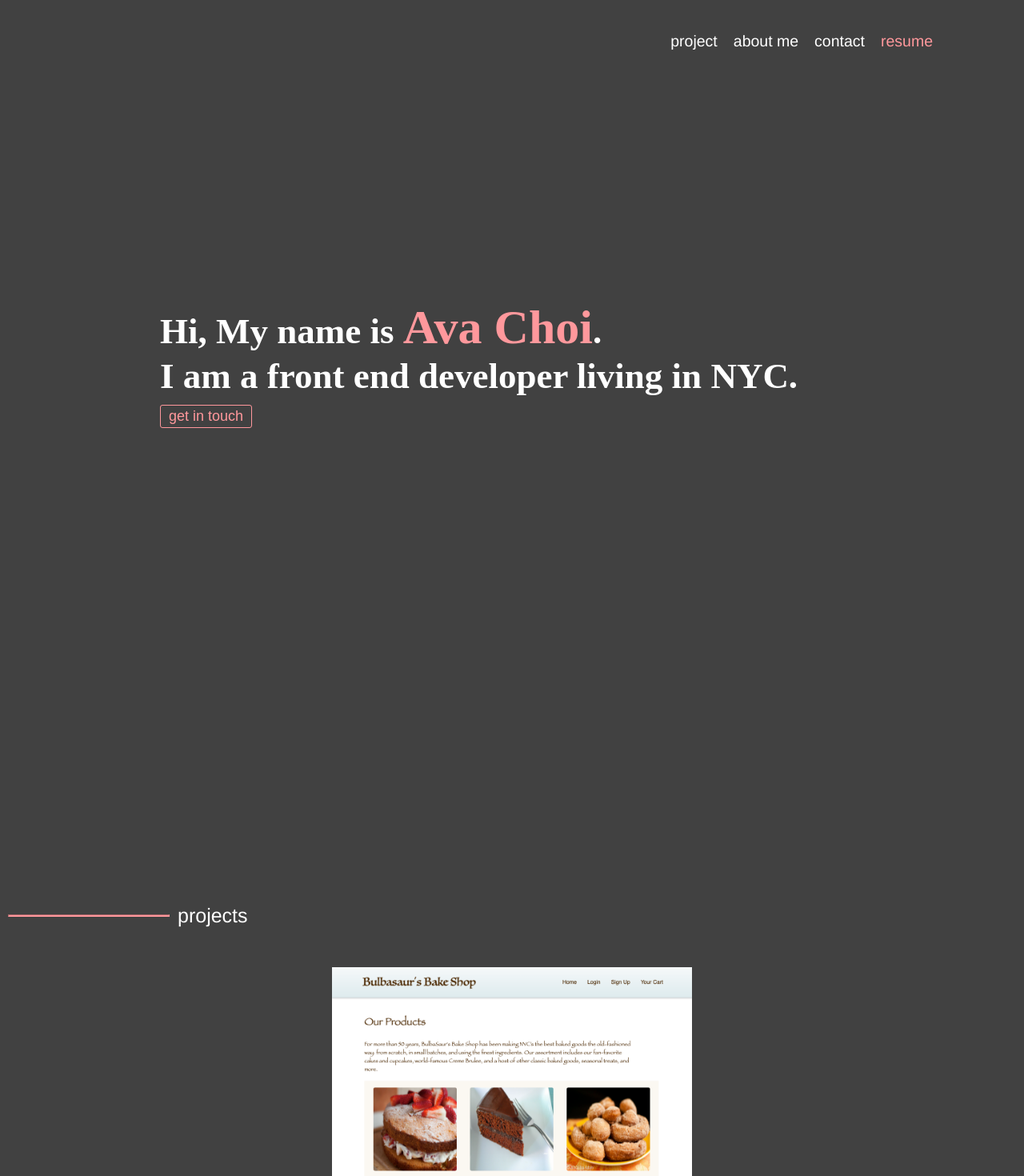
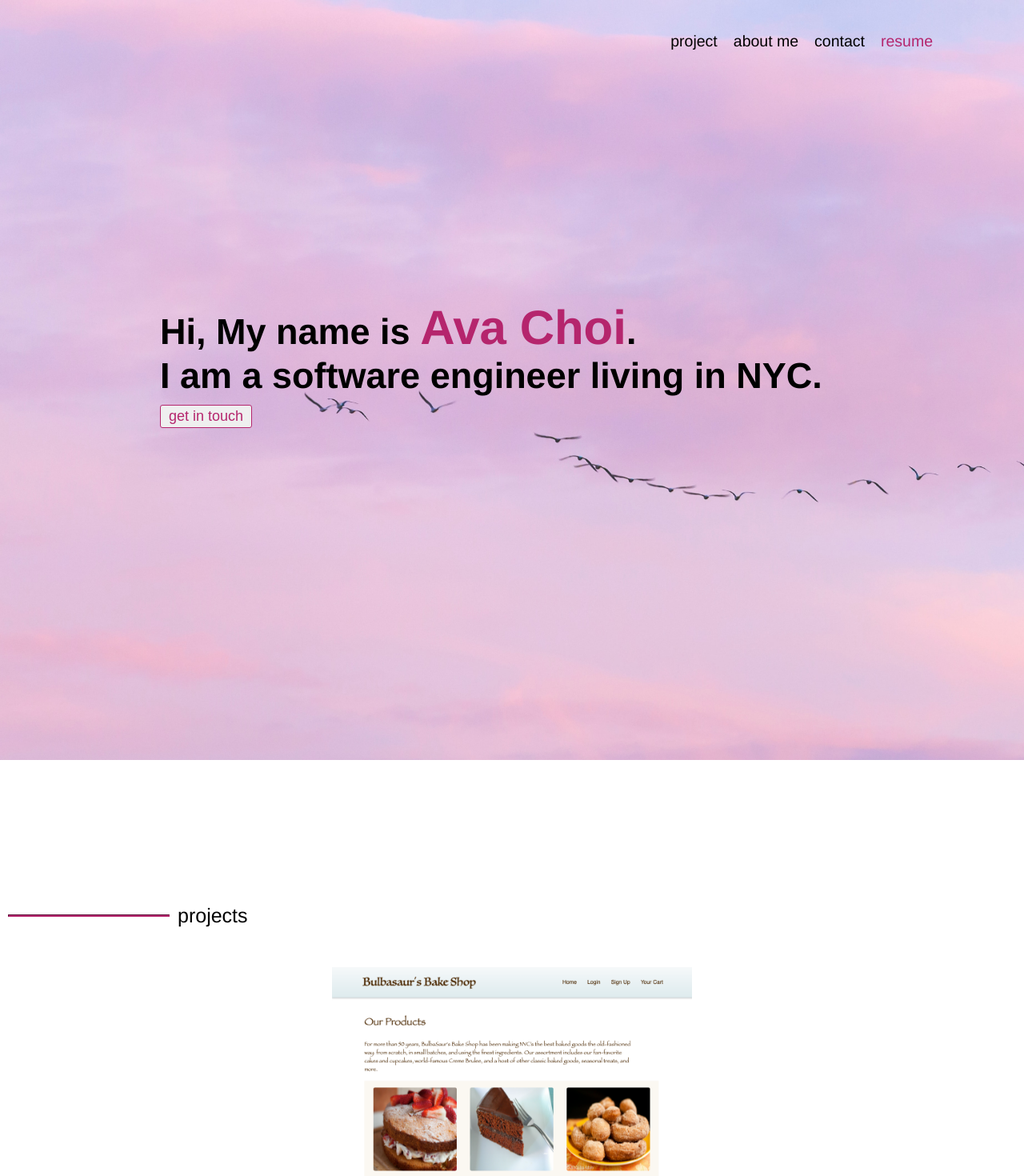
Before and after one commit to avachoi/portfolio, a React (Create React App) app: page / in a window 1280 px wide. Shown: the top 1470 px of the page at 80% size. Built offline with nearby package versions, Linux system fonts and the light colour scheme.

Commit message:
updated resume

```diff
--- a/src/component/App.js
+++ b/src/component/App.js
@@ -45,17 +45,17 @@ function App({ mailto, label }) {
 
 				<nav>
 					<div className="nav-item">
-						<a href="#projects" style={{ color: "white" }}>
+						<a href="#projects" style={{ color: "black" }}>
 							project
 						</a>
 					</div>
 					<div className="nav-item">
-						<a href="#aboutMe" style={{ color: "white" }}>
+						<a href="#aboutMe" style={{ color: "black" }}>
 							about me
 						</a>
 					</div>
 					<div className="nav-item">
-						<a href="#contact" style={{ color: "white" }}>
+						<a href="#contact" style={{ color: "black" }}>
 							contact
 						</a>
 					</div>
@@ -64,7 +64,7 @@ function App({ mailto, label }) {
 							href={resume}
 							target="_blank"
 							rel="noreferrer"
-							style={{ color: "#ff989c" }}
+							style={{ color: "#b5266e" }}
 						>
 							resume
 						</a>
@@ -75,12 +75,12 @@ function App({ mailto, label }) {
 			<div id="home">
 				<div className="greeting">
 					Hi, My name is{" "}
-					<span style={{ color: "#ff989c", fontSize: "60px" }}>Ava Choi</span>.{" "}
-					<br />I am a front end developer living in NYC.
+					<span style={{ color: "#b5256d", fontSize: "60px" }}>Ava Choi</span>.{" "}
+					<br />I am a software engineer living in NYC.
 				</div>
 
 				<button className="contact1">
-					<a href="#contact" style={{ color: "#ff989c" }}>
+					<a href="#contact" style={{ color: "#b5266e" }}>
 						get in touch
 					</a>
 				</button>
@@ -92,11 +92,11 @@ function App({ mailto, label }) {
 				<div className="sectionHead">
 					<hr
 						style={{
-							backgroundColor: "#ff989c",
+							backgroundColor: "#b5266e",
 							height: 1,
 							width: "100px",
 							margin: "10px",
-							borderColor: "#ff989c",
+							borderColor: "#b5266e",
 							paddingLeft: "100px",
 						}}
 					/>
@@ -156,11 +156,11 @@ function App({ mailto, label }) {
 					<hr
 						style={{
 							// color: "black",
-							backgroundColor: "#ff989c",
+							backgroundColor: "#b5266e",
 							height: 1,
 							width: "100px",
 							margin: "10px",
-							borderColor: "#ff989c",
+							borderColor: "#b5266e",
 							paddingLeft: "100px",
 						}}
 					/>
@@ -170,7 +170,7 @@ function App({ mailto, label }) {
 					if you'd like to work with me or would like more information then
 					email me to get in touch.
 				</div>
-				<div style={{ color: "#ff989c" }}>avachoi12@gmail.com</div>
+				<div style={{ color: "#b5266e" }}>avachoi12@gmail.com</div>
 
 				<form onSubmit={sendEmail}>
 					<div className="row pt-5 mx-auto">
@@ -210,8 +210,8 @@ function App({ mailto, label }) {
 								value="Send Message"
 								style={{
 									backgroundColor: "#414141",
-									border: "1px solid #ff989c",
-									color: "#ff989c",
+									border: "1px solid #b5266e",
+									color: "#b5266e",
 									borderRadius: "3px",
 									padding: "3px",
 								}}
--- a/src/component/Projects.js
+++ b/src/component/Projects.js
@@ -10,12 +10,11 @@ const Project = () => {
 			<div className="sectionHead">
 				<hr
 					style={{
-						// color: "black",
-						backgroundColor: "#ff989c",
+						backgroundColor: "#b5266e",
 						height: 1,
 						width: "100px",
 						margin: "10px",
-						borderColor: "#ff989c",
+						borderColor: "#b5266e",
 						paddingLeft: "100px",
 					}}
 				/>
--- a/src/index.css
+++ b/src/index.css
@@ -4,8 +4,7 @@ body {
 		sans-serif;
 	-webkit-font-smoothing: antialiased;
 	-moz-osx-font-smoothing: grayscale;
-	color: white;
-	background-color: #414141;
+	color: black;
 	font-size: 18px;
 }
 
@@ -22,7 +21,7 @@ header {
 	width: calc(100% - 8em);
 	color: #fff;
 	z-index: 2;
-	background-color: #414141;
+	/* background-color: #414141; */
 }
 
 header nav {
@@ -33,6 +32,7 @@ header nav {
 .nav-item {
 	height: 1.5em;
 	margin: 0px;
+	color: black;
 }
 
 .nav-item a {
@@ -41,12 +41,14 @@ header nav {
 	text-decoration: none;
 }
 .nav-item a:hover {
-	border-bottom: #ff989c solid 2px;
+	border-bottom: #b5266e solid 2px;
 }
 
 #home {
 	height: 950px;
-	background-color: #414141;
+	background-color: #fcf4f4;
+	background-image: url(/src/img/pink_sky.jpg);
+	background-size: 1900px;
 }
 #projects {
 	height: 950px;
@@ -54,8 +56,7 @@ header nav {
 }
 #aboutMe {
 	height: 950px;
-	/* background-color: #a6a69a; */
-	background-color: #414141;
+	background-color: #fcf4f4;
 	padding-top: 180px;
 }
 #contact {
@@ -75,18 +76,17 @@ header nav {
 	padding-top: 375px;
 	/* padding-left: 200px; */
 	font-size: 45px;
-	font-family: "Tiempos Headline Bold", bold, serif;
-	font-weight: 900;
+	/* font-family: "Tiempos Headline Bold", bold, serif; */
+	font-weight: 700;
 }
 .contact1 {
 	margin-top: 10px;
-	background-color: #414141;
-	border: 1px solid #ff989c;
+	background-color: none;
+	border: 1px solid #b5266e;
 	border-radius: 3px;
 	font-size: 18px;
 	padding: 3px 0px;
 	text-decoration: none;
-	color: "#ff989c";
 }
 a:link {
 	text-decoration: none;
@@ -156,7 +156,7 @@ a:hover {
 }
 
 .singleProject:hover {
-	border: 2px solid #ff989c;
+	border: 2px solid #b5266e;
 	border-raidus: 3px;
 }
 #aboutMeContents {
@@ -206,7 +206,7 @@ form {
 .viewAllProjects {
 	background-color: #414141;
 	color: black;
-	border: #ff989c;
+	border: #b5266e;
 	font-weight: bold;
 	font-size: 18px;
 }
@@ -220,7 +220,7 @@ form {
 	margin-left: 100px;
 }
 .projectImg:hover {
-	border: 2px solid #ff989c;
+	border: 2px solid #b5266e;
 	border-raidus: 3px;
 }
 ul {
```
Also changed, not shown: src/img/pink_sky.jpg (added), 1 other file (tests, documents, lock files or other folders).
